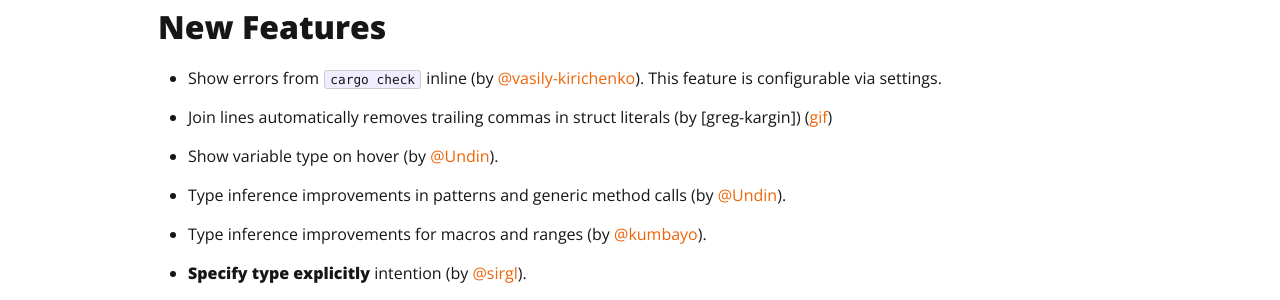
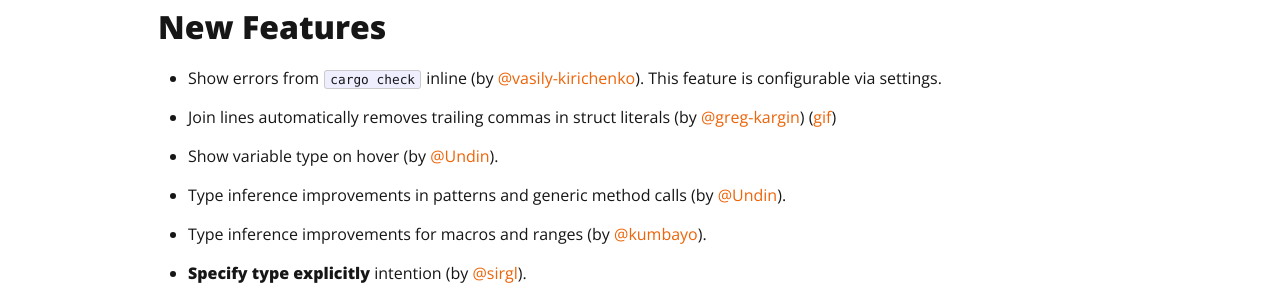
Before and after one commit to intellij-rust/intellij-rust.github.io, a Jekyll site: the page built from _posts/2017-06-17-changelog-44.markdown, in a window 1280 px wide and 933 px high. Shown: the part 191-491 px from the top of the window. Built offline with Jekyll 4.4.1, drawn with Linux system fonts in a browser that asks for light colours; nearby versions of some CDN libraries; some web fonts are replaced.

Commit message:
fix link (#43)
Thanks!

```diff
--- a/_posts/2017-06-17-changelog-44.markdown
+++ b/_posts/2017-06-17-changelog-44.markdown
@@ -11,7 +11,7 @@ date: 2017-06-17 18:08:23 +0300
   [@vasily-kirichenko]). This feature is configurable via settings.
 
 * Join lines automatically removes trailing commas in struct literals
-  (by [greg-kargin])
+  (by [@greg-kargin])
   ([gif](https://cloud.githubusercontent.com/assets/9350729/26667847/d1313cfa-46af-11e7-88b6-9a833671e391.gif))
 
 * Show variable type on hover (by [@Undin]).
```
Also changed, not shown: other parts of _posts/2017-06-17-changelog-44.markdown (+1 -0 lines).
